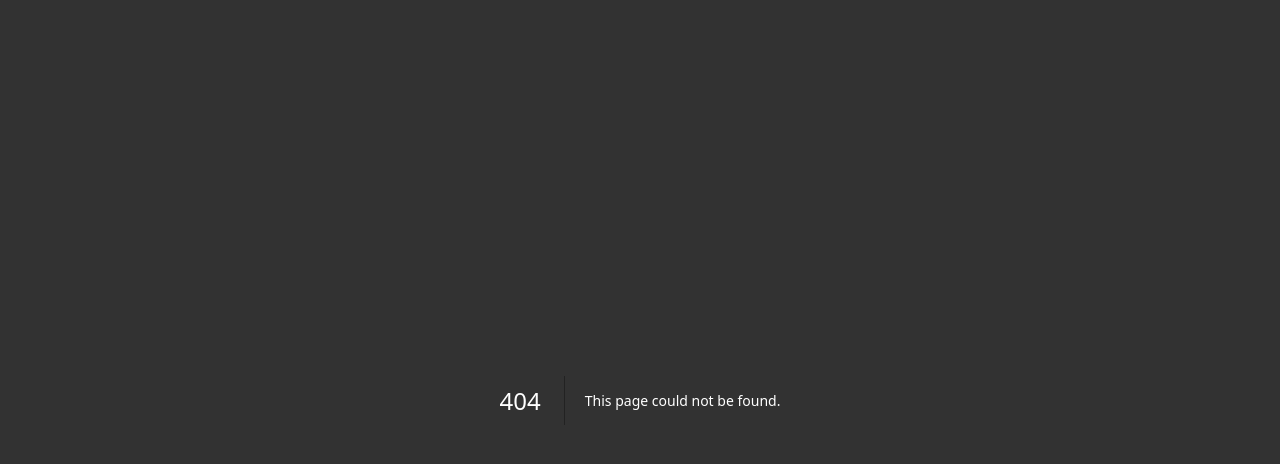
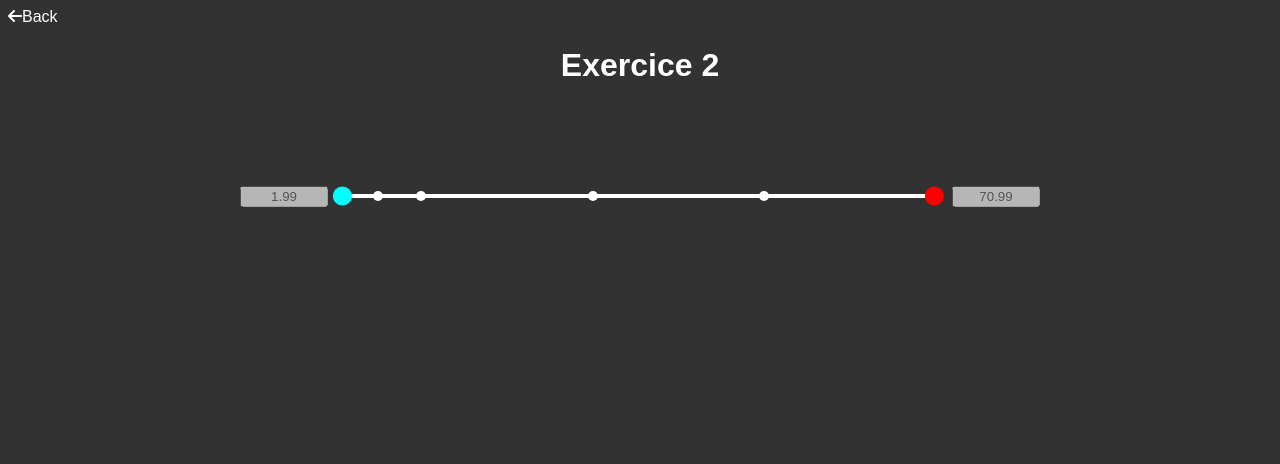
Before and after one commit to manu997/range-component, a Next.js app: page /exercice-2 in a window 1280 px wide. Before the commit this address had no page. Shown: the top 464 px of the page. Built offline with nearby package versions, Linux system fonts and the light colour scheme.

Commit message:
Exercice 2

```diff
--- /dev/null
+++ b/src/app/exercice-2/exercice2.module.scss
@@ -0,0 +1,6 @@
+.content {
+    display: flex;
+    align-items: center;
+    flex-direction: column;
+    gap: 5rem;
+}
--- /dev/null
+++ b/src/app/exercice-2/page.tsx
@@ -0,0 +1,20 @@
+'use client';
+import { Range } from 'root/components/Range';
+import { BackLink } from 'root/components/BackLink';
+import styles from './exercice2.module.scss';
+
+const Exercice2 = () => {
+  return (
+    <>
+      <header>
+        <BackLink to='/' />
+      </header>
+      <main className={styles.content}>
+        <h1>Exercice 2</h1>
+        <Range fixedValues={[1.99, 5.99, 10.99, 30.99, 50.99, 70.99]} />
+      </main>
+    </>
+  );
+};
+
+export default Exercice2;
--- a/src/components/Range/Range.tsx
+++ b/src/components/Range/Range.tsx
@@ -1,9 +1,13 @@
 import React, { useCallback, useEffect, useRef, useState } from 'react';
 import styles from './Range.module.scss';
 
-const Range = () => {
-  const min = 0;
-  const max = 100;
+interface RangeProps {
+  fixedValues?: number[];
+}
+
+const Range = ({ fixedValues }: RangeProps) => {
+  const min = fixedValues ? Math.min(...fixedValues) : 0;
+  const max = fixedValues ? Math.max(...fixedValues) : 100;
 
   const rangeRef = useRef<HTMLDivElement>(null);
   const [minValue, setMinValue] = useState(min);
@@ -15,6 +19,19 @@
   const [tempMaxValue, setTempMaxValue] = useState(max);
 
   /**
+   * Find the closest value in the fixedValues array
+   */
+  const getClosestFixedValue = useCallback(
+    (value: number) => {
+      if (!fixedValues) return value; // Si no hay valores fijos, usar el valor normal
+      return fixedValues.reduce((prev, curr) =>
+        Math.abs(curr - value) < Math.abs(prev - value) ? curr : prev
+      );
+    },
+    [fixedValues]
+  );
+
+  /**
    * Calculate the new value based on the mouse position
    */
   const calculateNewValue = useCallback(
@@ -22,9 +39,12 @@
       const relativeX = clientX - rangeRect.left;
       const newValue = (relativeX / rangeWidth) * (max - min) + min;
       // Keep value between min and max
-      return Math.max(min, Math.min(max, newValue));
+      const clampedValue = Math.max(min, Math.min(max, newValue));
+
+      // Si estamos en modo de valores fijos, ajusta al valor más cercano
+      return fixedValues ? getClosestFixedValue(clampedValue) : clampedValue;
     },
-    [min, max]
+    [min, max, fixedValues, getClosestFixedValue]
   );
 
   /**
@@ -39,21 +59,42 @@
       const newValue = calculateNewValue(e.clientX, rangeRect, rangeWidth);
 
       if (isDragging === 'min') {
-        // Min value cannot be greater than max
-        setMinValue(Math.min(newValue, maxValue - 1));
-        setTempMinValue(Math.min(newValue, maxValue - 1));
+        const newMinValue = Math.min(newValue, maxValue - 1); // El valor de min no puede superar max
+        const closestMin = getClosestFixedValue(newMinValue);
+
+        // Si estamos en modo de valores fijos, evitamos que se cruce con el máximo
+        if (fixedValues && closestMin >= maxValue) return;
+
+        setMinValue(closestMin);
+        setTempMinValue(closestMin);
       } else if (isDragging === 'max') {
-        // Max value cannot be lower than min
-        setMaxValue(Math.max(newValue, minValue + 1));
-        setTempMaxValue(Math.max(newValue, minValue + 1));
+        const newMaxValue = Math.max(newValue, minValue + 1); // El valor de max no puede ser menor que min
+        const closestMax = getClosestFixedValue(newMaxValue);
+
+        // Si estamos en modo de valores fijos, evitamos que se cruce con el mínimo
+        if (fixedValues && closestMax <= minValue) return;
+
+        setMaxValue(closestMax);
+        setTempMaxValue(closestMax);
       }
     },
-    [isDragging, minValue, maxValue, calculateNewValue]
+    [
+      isDragging,
+      minValue,
+      maxValue,
+      calculateNewValue,
+      getClosestFixedValue,
+      fixedValues,
+    ]
   );
-
   const handleMouseDown = (type: 'min' | 'max') => setIsDragging(type);
 
-  const handleMouseUp = () => setIsDragging(null);
+  const handleMouseUp = useCallback(() => {
+    setIsDragging(null);
+    // Desconectar el mousemove y mouseup inmediatamente para evitar arrastre accidental
+    window.removeEventListener('mousemove', handleMouseMove);
+    window.removeEventListener('mouseup', handleMouseUp);
+  }, [handleMouseMove]);
 
   useEffect(() => {
     if (isDragging) {
@@ -68,7 +109,7 @@
       window.removeEventListener('mousemove', handleMouseMove);
       window.removeEventListener('mouseup', handleMouseUp);
     };
-  }, [isDragging, handleMouseMove]);
+  }, [isDragging, handleMouseMove, handleMouseUp]);
 
   /**
    * Validate and set the min value
@@ -91,12 +132,23 @@
   return (
     <div className={styles.container}>
       <input
-        value={Math.trunc(tempMinValue)}
+        value={fixedValues ? tempMinValue : Math.trunc(tempMinValue)}
         onChange={(e) => setTempMinValue(Number(e.target.value))}
         onBlur={validateAndSetMinValue}
         className={styles.input}
+        disabled={!!fixedValues}
       />
       <div className={styles.rangeLine} ref={rangeRef}>
+        {fixedValues &&
+          fixedValues.map((value) => (
+            <div
+              key={value}
+              className={styles.fixedBullet}
+              style={{
+                left: `${((value - min) / (max - min)) * 100}%`,
+              }}
+            />
+          ))}
         <div
           className={`${styles.bullet} ${styles.active}`}
           style={{
@@ -115,10 +167,11 @@
         />
       </div>
       <input
-        value={Math.trunc(tempMaxValue)}
+        value={fixedValues ? tempMaxValue : Math.trunc(tempMaxValue)}
         onChange={(e) => setTempMaxValue(Number(e.target.value))}
         onBlur={validateAndSetMaxValue}
         className={styles.input}
+        disabled={!!fixedValues}
       />
     </div>
   );
--- a/src/components/Range/range.module.scss
+++ b/src/components/Range/range.module.scss
@@ -15,7 +15,7 @@
 .rangeLine {
   position: relative;
   height: 4px;
-  background-color: #ccc;
+  background-color: $foreground;
   width: 100%;
   display: flex;
   align-items: center;
@@ -39,3 +39,14 @@
     cursor: grab;
   }
 }
+
+.fixedBullet {
+  position: absolute;
+  width: 10px;
+  height: 10px;
+  background-color: $foreground;
+  border-radius: 50%;
+  transform: translate(-50%, -50%);
+  top: 50%;
+  pointer-events: none;
+}
```
